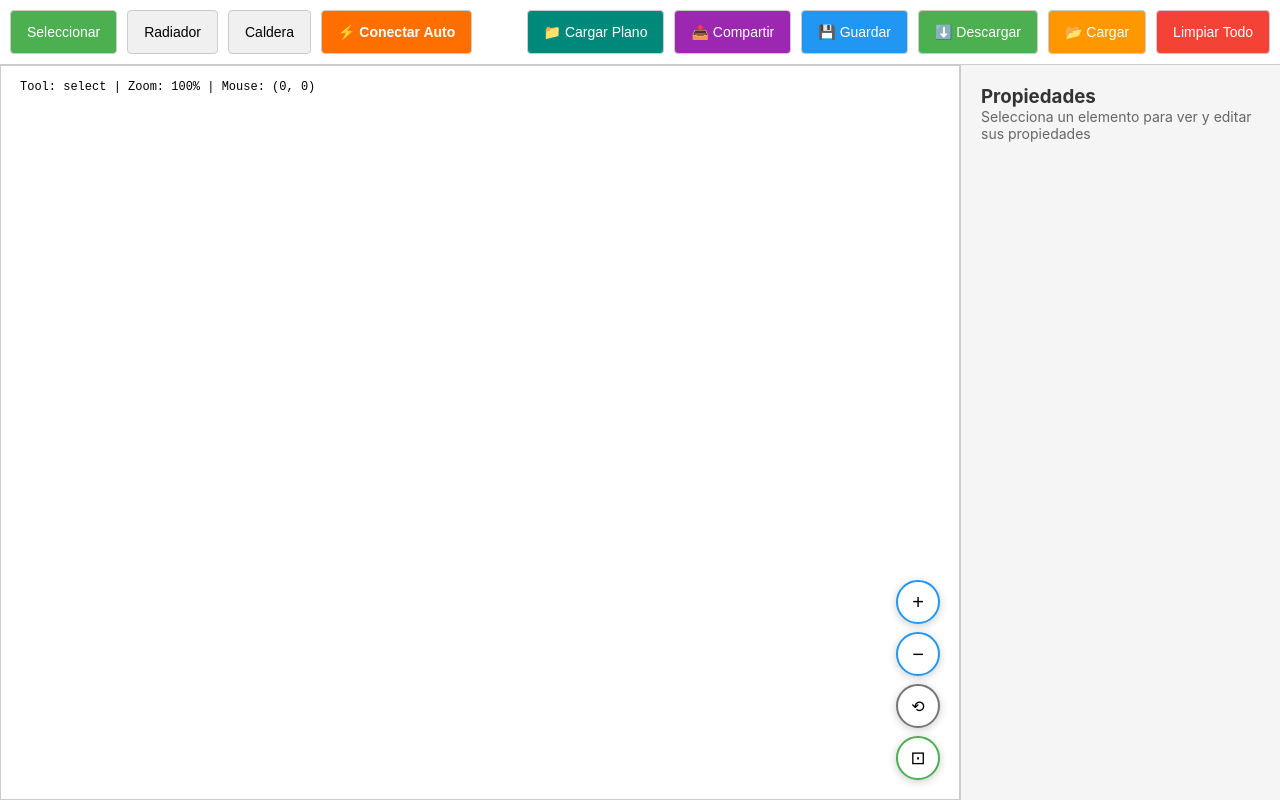
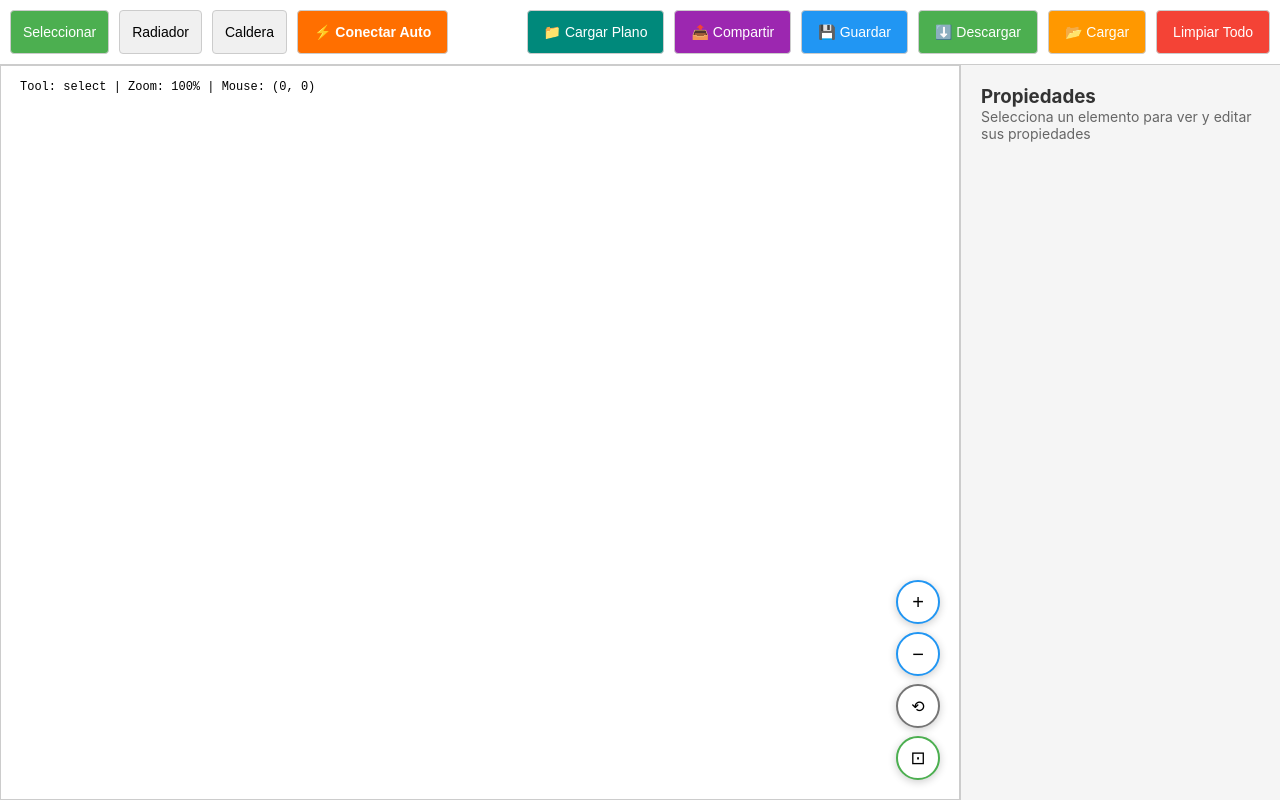
Before and after one commit to Edgardo-Lamas/Api-Calefaccion, a React (Vite) app: page / in a window 1280 px wide. Built offline with nearby package versions, Linux system fonts and the light colour scheme.

Commit message:
fix: botones sin overflow + diámetros de tuberías más visibles

```diff
--- a/src/components/Canvas/Canvas.tsx
+++ b/src/components/Canvas/Canvas.tsx
@@ -256,7 +256,9 @@ export const Canvas = () => {
       if (isSelected) baseColor = '#FF9800'; // Naranja si está seleccionada
 
       ctx.strokeStyle = baseColor;
-      ctx.lineWidth = isSelected ? 2.5 : 1.5; // Líneas finas y proporcionales
+      // Grosor proporcional al diámetro: 16mm=2px, 20mm=2.5px, 25mm=3.1px, 32mm=4px
+      const baseWidth = pipe.diameter / 8;
+      ctx.lineWidth = isSelected ? baseWidth + 1 : baseWidth;
       ctx.lineCap = 'round';
       ctx.lineJoin = 'round';
       ctx.setLineDash([]); // Línea sólida
--- a/src/components/Toolbar/Toolbar.tsx
+++ b/src/components/Toolbar/Toolbar.tsx
@@ -248,9 +248,11 @@ export const Toolbar = () => {
         style={{
           backgroundColor: tool === 'select' ? '#4CAF50' : '#f0f0f0',
           color: tool === 'select' ? 'white' : 'black',
-          padding: '8px 16px',
+          padding: '6px 12px',
           border: '1px solid #ccc',
           cursor: 'pointer',
+          whiteSpace: 'nowrap',
+          fontSize: '14px',
         }}
       >
         Seleccionar
@@ -260,9 +262,11 @@ export const Toolbar = () => {
         style={{
           backgroundColor: tool === 'radiator' ? '#4CAF50' : '#f0f0f0',
           color: tool === 'radiator' ? 'white' : 'black',
-          padding: '8px 16px',
+          padding: '6px 12px',
           border: '1px solid #ccc',
           cursor: 'pointer',
+          whiteSpace: 'nowrap',
+          fontSize: '14px',
         }}
       >
         Radiador
@@ -272,9 +276,11 @@ export const Toolbar = () => {
         style={{
           backgroundColor: tool === 'boiler' ? '#4CAF50' : '#f0f0f0',
           color: tool === 'boiler' ? 'white' : 'black',
-          padding: '8px 16px',
+          padding: '6px 12px',
           border: '1px solid #ccc',
           cursor: 'pointer',
+          whiteSpace: 'nowrap',
+          fontSize: '14px',
         }}
       >
         Caldera
```
